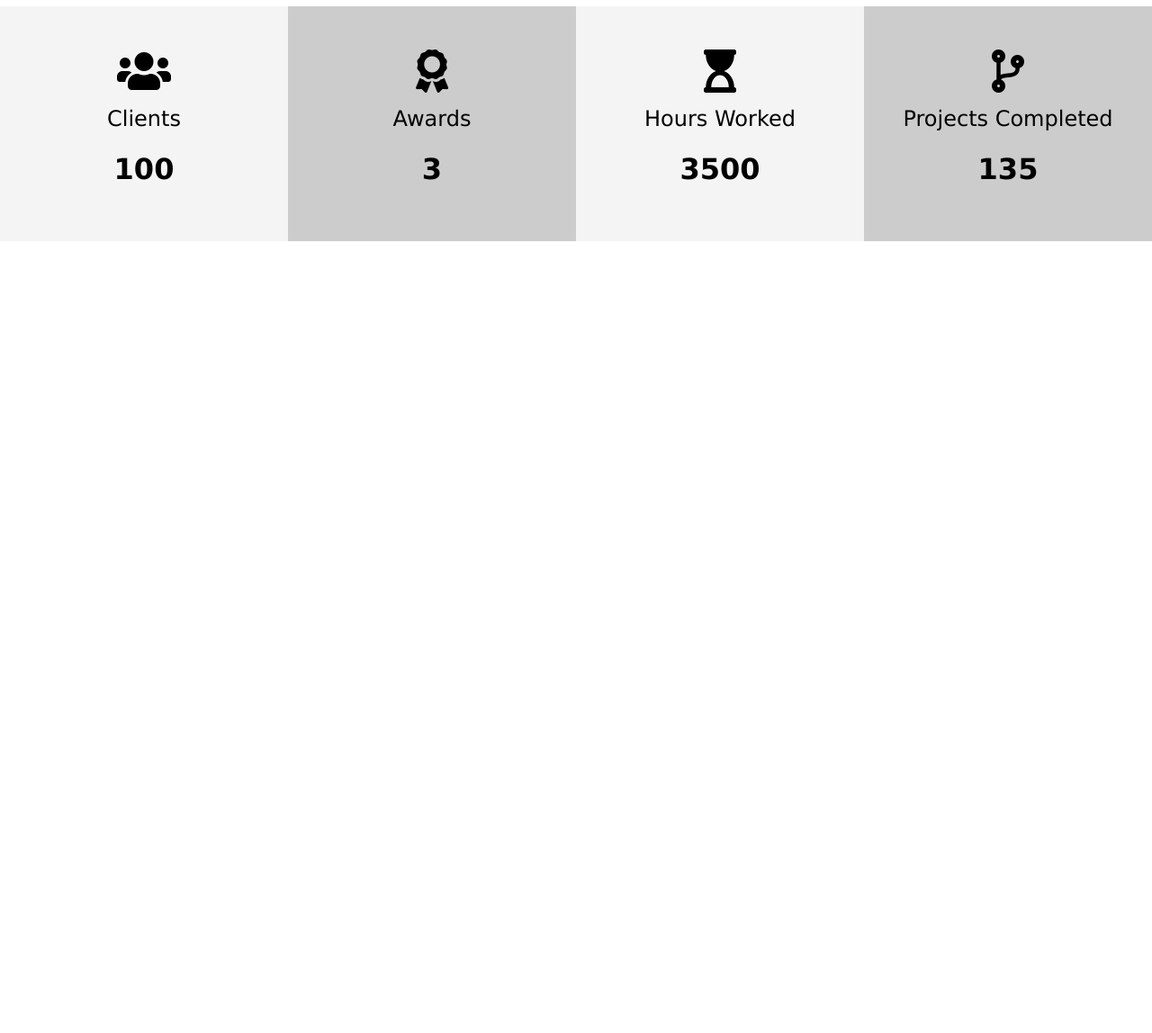
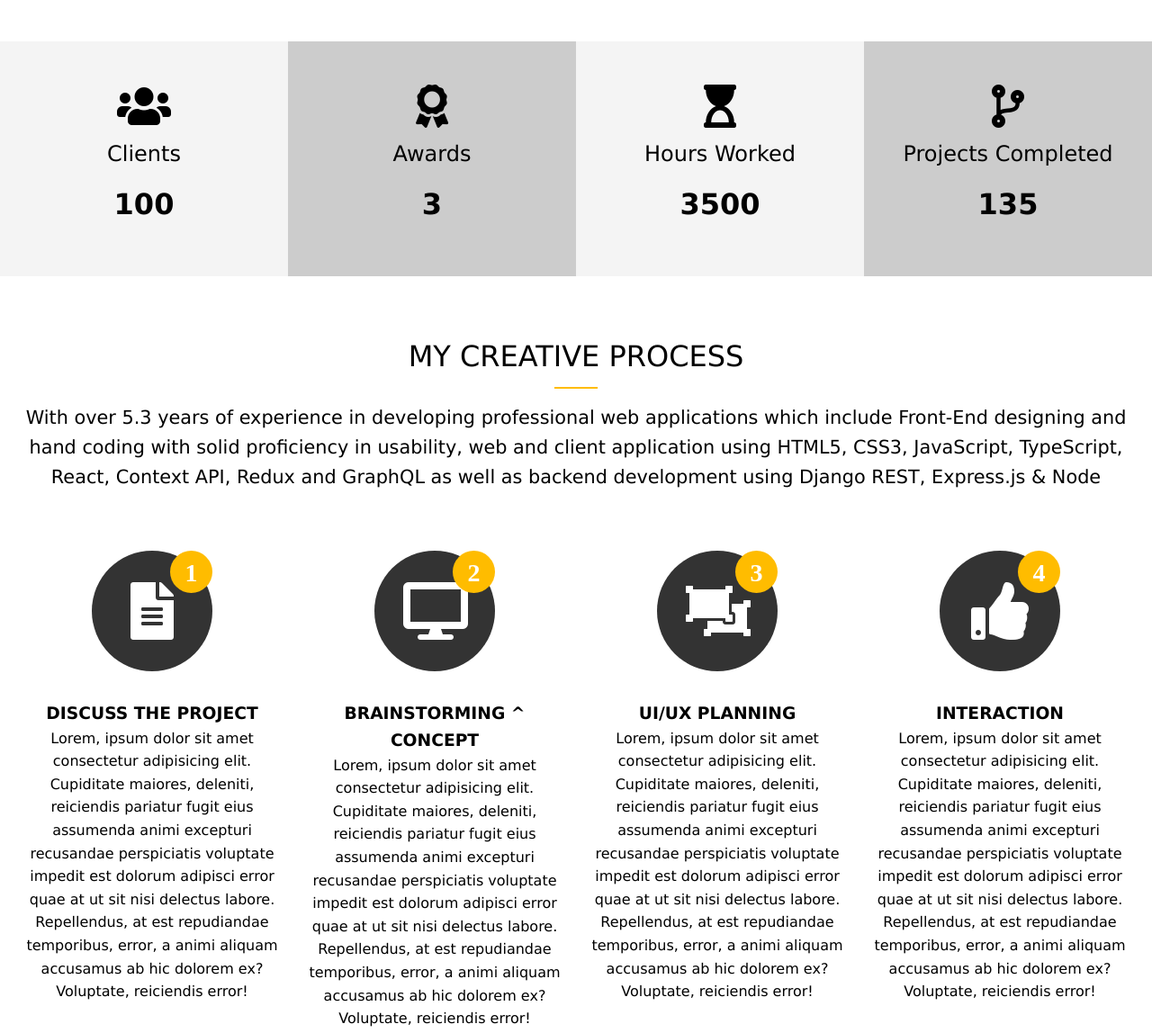
Before and after one commit to rupaklama/portfolio-sass, a website: page dist/index.html in a window 1280 px wide. Shown: the part 1205-2353 px from the top of the page at 90% size. Before the commit the page ends 1505 px from the top, so only its background shows below. Drawn offline with Linux system fonts and the light colour scheme.

Commit message:
created Process Section

```diff
--- a/scss/_utilities.scss
+++ b/scss/_utilities.scss
@@ -50,7 +50,7 @@ input[class^='btn-']:hover {
   background-color: $main-color;
 }
 
-// to style announce banner
+// to style announce
 .lead {
   font-size: 1.3rem;
   margin-bottom: 2rem;
@@ -92,3 +92,22 @@ input[class^='btn-']:hover {
     margin: 4rem 0;
   }
 }
+
+// section title
+.section-title {
+  font-size: 2rem;
+  display: block;
+  padding-bottom: 0.5rem;
+  text-align: center;
+  font-weight: 100;
+  text-transform: uppercase;
+}
+
+// underline styling
+.bottom-line {
+  height: 2px;
+  width: 3rem;
+  background-color: $main-color;
+  display: block;
+  margin: 0 auto 1rem;
+}
--- a/scss/main.scss
+++ b/scss/main.scss
@@ -146,4 +146,54 @@ img {
     }
     }
   }
+
+  // Home Section C
+  &-c {
+    .process {
+      display: grid;
+      grid-template-columns: repeat(4, 1fr);
+      grid-gap: 1.5rem;
+      text-align: center;
+
+      // process-step
+      &-step {
+        position: absolute;
+        top: 0;
+        right: 0;
+        font-size: 28px;
+        background-color: $main-color;
+        border-radius: 50%;
+        height: 15px;
+        width: 15px;
+        line-height: 15px;
+        padding: 1rem;
+        transition: all 1s;
+      }
+
+      // process-icon
+      &-icon {
+        border-radius: 50%;
+        background-color: $dark-color;
+        color: #fff;
+        padding: 2rem;
+        width: 70px;
+        height: 70px;
+        line-height: 70px;
+        text-align: center;
+        position: relative;
+        transition: all 1s;
+
+        &:hover {
+          background-color: $main-color;
+          width: 90px;
+          height: 90px;
+          line-height: 90px;
+
+          .process-step {
+            background-color: $dark-color;
+          }
+        }
+      }
+    }
+  }
 }
```
Also changed, not shown: dist/css/main.css, dist/index.html.
